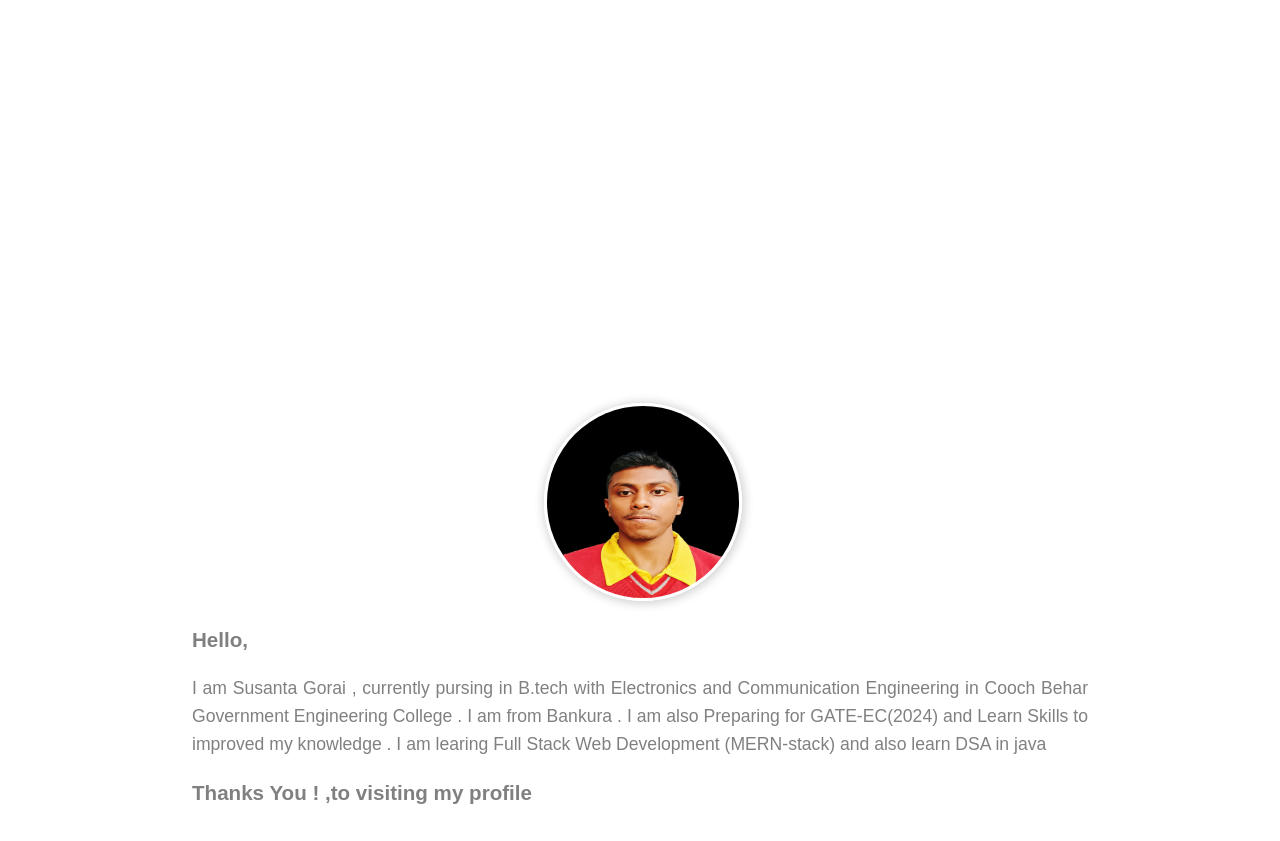
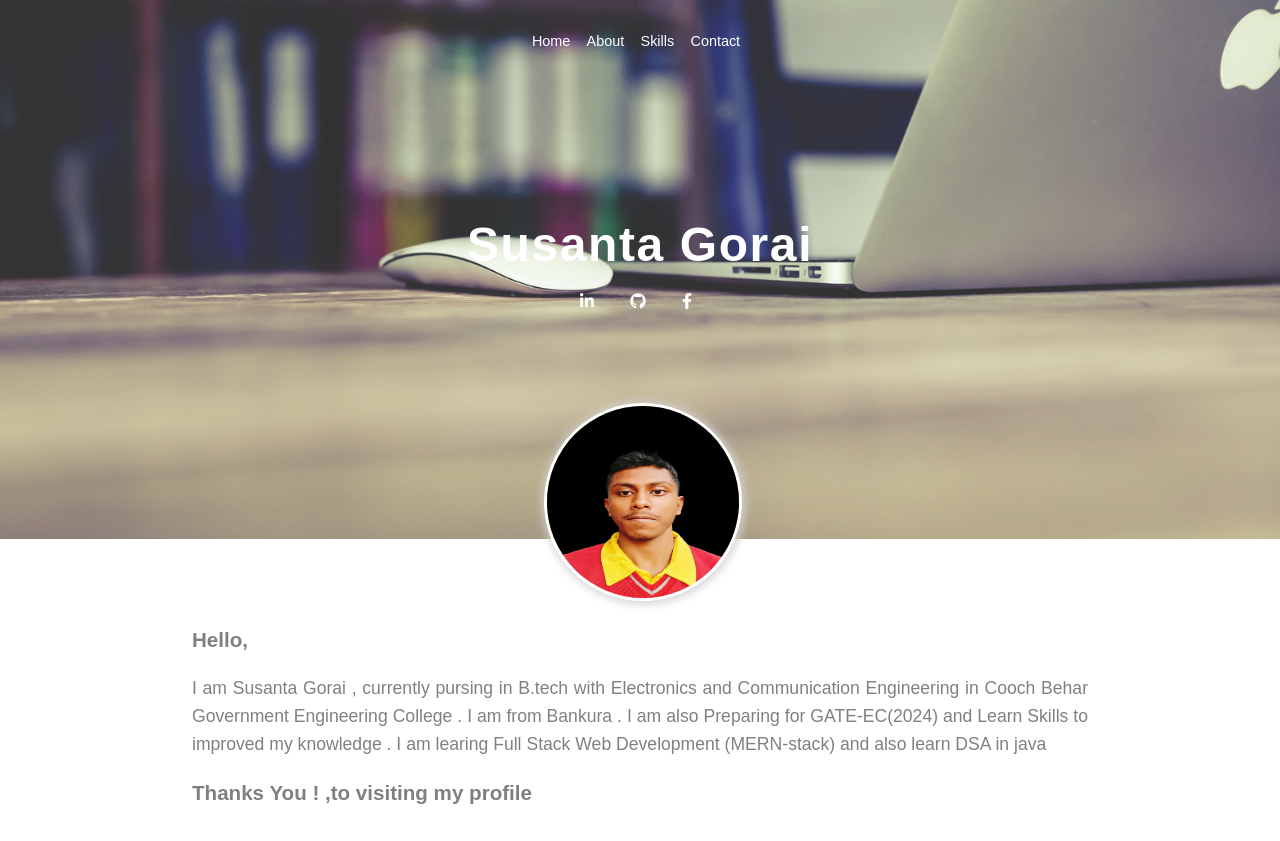
Before and after one commit to Susanta-0007/Resume_Project01CN, a plain HTML site: page index.html in a window 1280 px wide. Shown: the top 841 px of the page. Drawn offline with Linux system fonts and the light colour scheme; the site is published under a folder, as on GitHub Pages, so addresses that start at the root find nothing.

Commit message:
Update style.css

```diff
--- a/style.css
+++ b/style.css
@@ -9,7 +9,7 @@ body {
 #body-header {
   height: 65vh;
   opacity: 0.8;
-  background-image: url(/macbook_mouse.jpg);
+  background-image: url(./macbook_mouse.jpg);
   background-size: cover;
   background-position: center;
   background-attachment: fixed;
```
